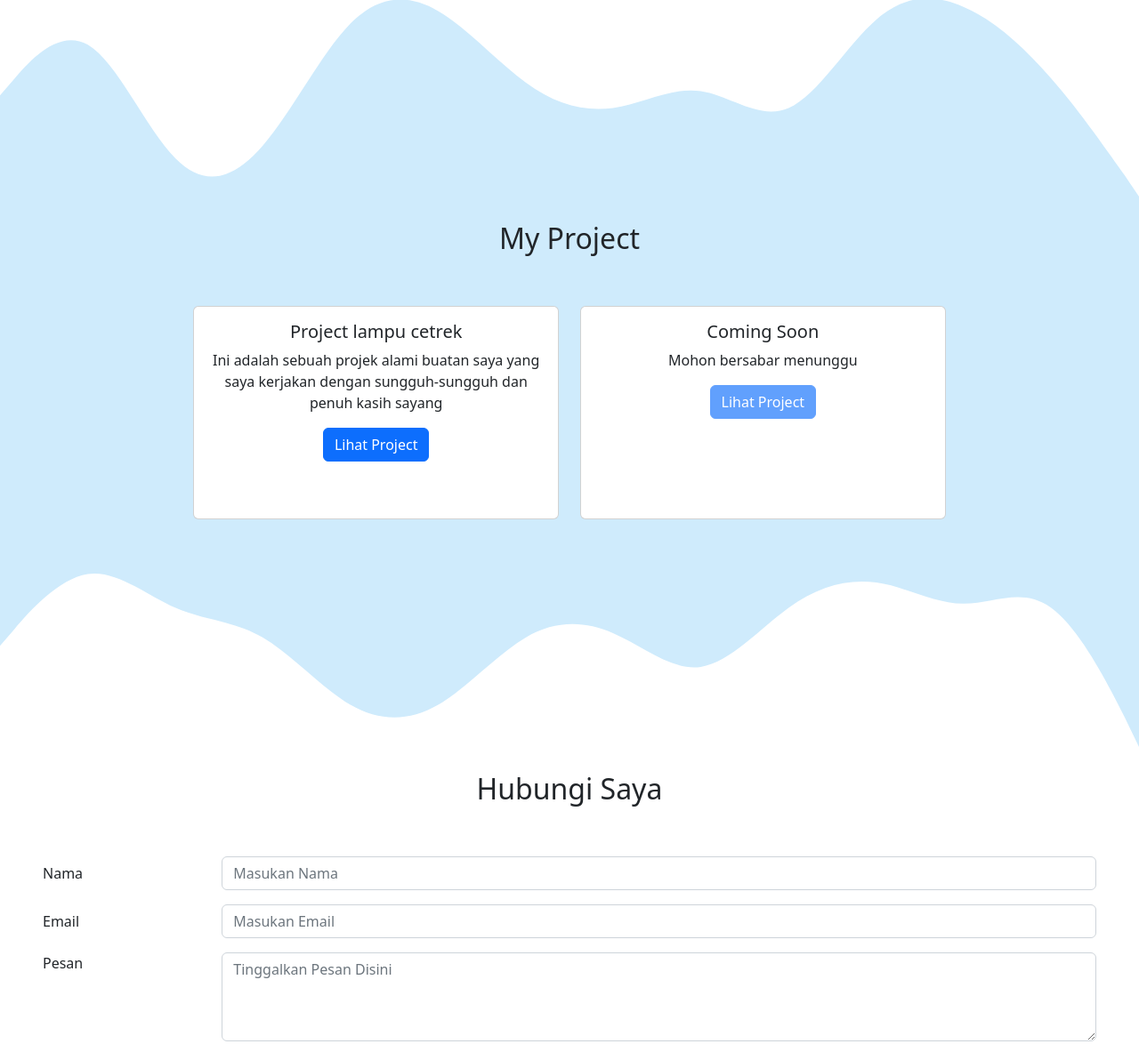
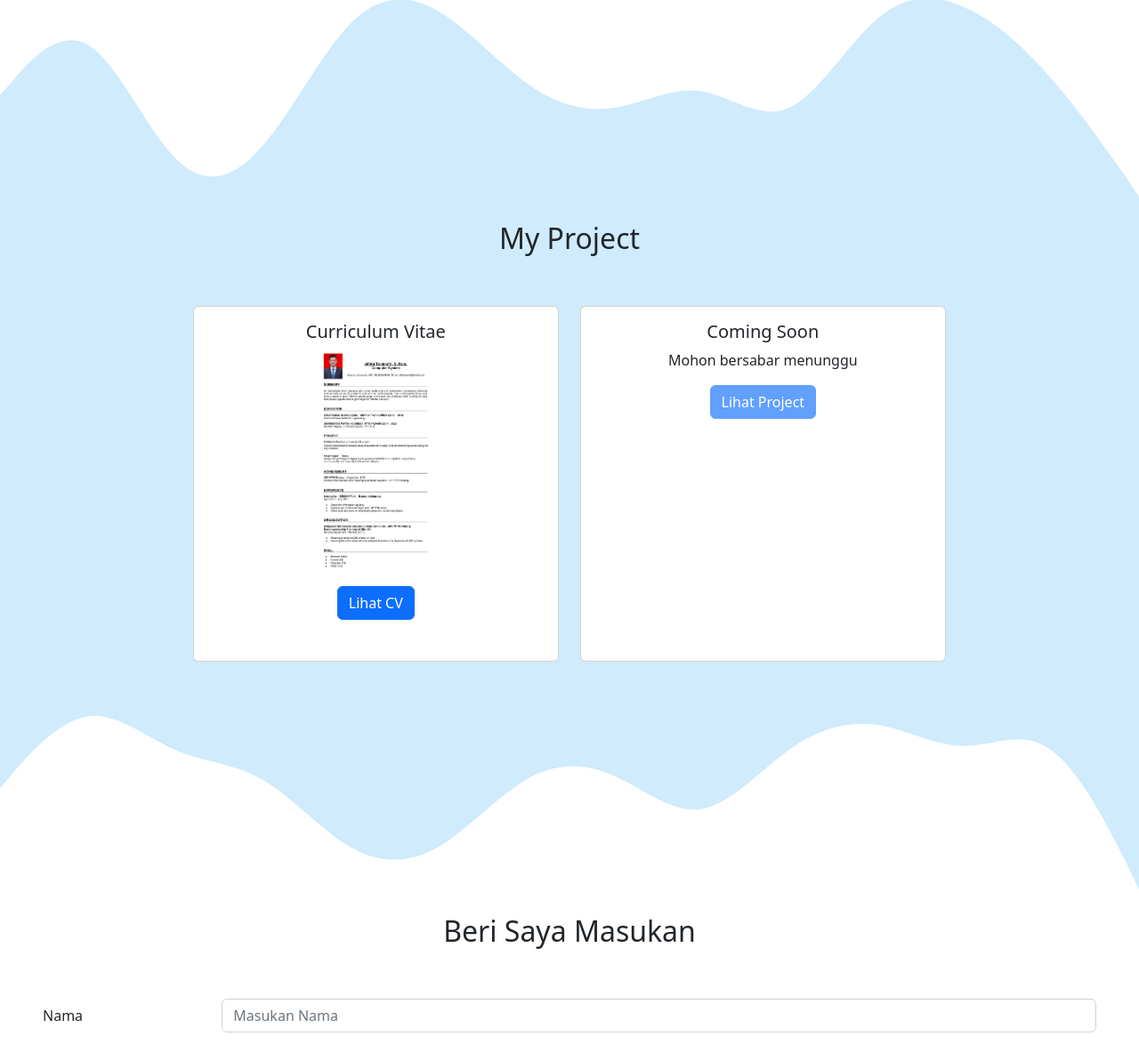
Before and after one commit to alfitratomi/My-Portofolio, a plain HTML site: page index.html in a window 1280 px wide. Shown: the part 1001-2175 px from the top of the page at 89% size. Drawn offline with nearby package versions, Linux system fonts and the light colour scheme.

Commit message:
Menembah Animasi AOS Dan GSAP

```diff
--- a/index.html
+++ b/index.html
@@ -11,6 +11,7 @@
         integrity="sha384-gH2yIJqKdNHPEq0n4Mqa/HGKIhSkIHeL5AyhkYV8i59U5AR6csBvApHHNl/vI1Bx" crossorigin="anonymous">
 
     <link rel="stylesheet" href="https://cdn.jsdelivr.net/npm/bootstrap-icons@1.9.1/font/bootstrap-icons.css">
+    <link rel="stylesheet" href="https://unpkg.com/aos@next/dist/aos.css" />
 
 </head>
 
@@ -56,9 +57,9 @@
             <div class="col mt-5">
                 <section class="jumbotron text-center mt-5">
                     <img src="assets/images/17101152620005_Alfitra Tominofri.jpg" alt="Alfitra Tominofri"
-                        class="rounded-circle img-thumbnail">
+                        class="rounded-circle img-thumbnail" >
                     <h1 class="display-4">Alfitra Tominofri</h1>
-                    <p class="lead">Lulusan Universitas Putra Indonesia YPTK Padang</p>
+                    <p class="lead"></p>
                 </section>
             </div>
         </div>
@@ -69,13 +70,13 @@
 
 
     <!-- Tentang Saya -->
-    <div class="countainer" id="MyAbout">
+    <div class="countainer" id="MyAbout" >
         <svg xmlns="http://www.w3.org/2000/svg" viewBox="0 0 1440 320">
             <path fill="#cfebfc" fill-opacity="1"
                 d="M0,288L20,272C40,256,80,224,120,176C160,128,200,64,240,69.3C280,75,320,149,360,160C400,171,440,117,480,101.3C520,85,560,107,600,117.3C640,128,680,128,720,144C760,160,800,192,840,181.3C880,171,920,117,960,96C1000,75,1040,85,1080,85.3C1120,85,1160,75,1200,96C1240,117,1280,171,1320,176C1360,181,1400,139,1420,117.3L1440,96L1440,0L1420,0C1400,0,1360,0,1320,0C1280,0,1240,0,1200,0C1160,0,1120,0,1080,0C1040,0,1000,0,960,0C920,0,880,0,840,0C800,0,760,0,720,0C680,0,640,0,600,0C560,0,520,0,480,0C440,0,400,0,360,0C320,0,280,0,240,0C200,0,160,0,120,0C80,0,40,0,20,0L0,0Z">
             </path>
         </svg>
-        <div class="row justify-content-evenly text-center ">
+        <div class="row justify-content-evenly text-center " data-aos="fade-down">
             <h2 class="">About Me</h2>
             <div class="col-md-8 ">
                 <section class="MyProject">
@@ -101,21 +102,20 @@
                 d="M0,160L18.5,138.7C36.9,117,74,75,111,96C147.7,117,185,203,222,240C258.5,277,295,267,332,224C369.2,181,406,107,443,69.3C480,32,517,32,554,53.3C590.8,75,628,117,665,144C701.5,171,738,181,775,176C812.3,171,849,149,886,154.7C923.1,160,960,192,997,176C1033.8,160,1071,96,1108,64C1144.6,32,1182,32,1218,48C1255.4,64,1292,96,1329,138.7C1366.2,181,1403,235,1422,261.3L1440,288L1440,320L1421.5,320C1403.1,320,1366,320,1329,320C1292.3,320,1255,320,1218,320C1181.5,320,1145,320,1108,320C1070.8,320,1034,320,997,320C960,320,923,320,886,320C849.2,320,812,320,775,320C738.5,320,702,320,665,320C627.7,320,591,320,554,320C516.9,320,480,320,443,320C406.2,320,369,320,332,320C295.4,320,258,320,222,320C184.6,320,148,320,111,320C73.8,320,37,320,18,320L0,320Z">
             </path>
         </svg>
-        <div class="countainer" style="background: #cfebfc;">
+        <div class="countainer" style="background: #cfebfc;" data-aos="fade-down">
             <div class="row justify-content-center text-center">
                 <h2 class=" ">My Project</h2>
                 <div class="col-md-4 mt-5">
-                    <div class="card " style="height: 15em;">
+                    <div class="card " style="height: 25em;" data-aos="flip-left" data-aos-delay="50">
                         <div class="card-body">
-                            <h5 class="card-title">Project lampu cetrek</h5>
-                            <p class="card-text">Ini adalah sebuah projek alami buatan saya yang saya kerjakan dengan
-                                sungguh-sungguh dan penuh kasih sayang</p>
-                            <a href="#" class="btn btn-primary">Lihat Project</a>
+                            <h5 class="card-title">Curriculum Vitae</h5>
+                            <p class="card-text"><img src="assets/images/CV-Alfitra Tominofri-English_page-0001.jpg" height="250" alt="My CV"></p>
+                            <a href="https://drive.google.com/file/d/1BtFVW6MRL38sq6BzcXV59pkGRjjOsBtJ/view?usp=sharing" class="btn btn-primary">Lihat CV</a>
                         </div>
                     </div>
                 </div>
                 <div class="col-md-4 mt-5">
-                    <div class="card " style="height: 15em;">
+                    <div class="card " style="height: 25em;" data-aos="flip-left" data-aos-delay="150">
                         <div class="card-body">
                             <h5 class="card-title">Coming Soon</h5>
                             <p class="card-text">Mohon bersabar menunggu</p>
@@ -139,13 +139,12 @@
             </path>
         </svg>
         <div class="row text-center mb-5">
-            <h2>Hubungi Saya</h2>
+            <h2>Beri Saya Masukan</h2>
         </div>
         <div class="countainer ms-5 me-5">
             <div class="alert alert-success alert-dismissible fade show d-none" id="myAlert" role="alert">
                 <strong>Terima Kasih!</strong> Semoga pesan yang anda berikan dapat membuat saya berkembang.
-                <button type="button"  class="btn-close" data-bs-dismiss="alert"
-                    aria-label="Close"></button>
+                <button type="button" class="btn-close" data-bs-dismiss="alert" aria-label="Close"></button>
             </div>
             <form name="tom-contact-form">
                 <div class="row mb-3">
@@ -270,9 +269,9 @@
             btnKirim.classList.toggle('d-none')
 
             fetch(scriptURL, { method: 'POST', body: new FormData(form) })
-            .then(response => {
+                .then(response => {
 
-                //tampilkan tobol kirim, hilangkan tombol loading
+                    //tampilkan tobol kirim, hilangkan tombol loading
                     btnLoading.classList.toggle('d-none')
                     btnKirim.classList.toggle('d-none')
 
@@ -286,10 +285,28 @@
                 .catch(error => console.error('Error!', error.message))
         })
     </script>
+    <!-- Script Contact Form end-->
 
-    <script> src</script>
+    <!-- script AOS Start -->
 
-    <!-- Script Contact Form end-->
+    <script src="https://unpkg.com/aos@next/dist/aos.js"></script>
+    <script>
+        AOS.init({
+            once: true,
+        });
+    </script>
+
+    <!-- script AOS Start -->
+
+    <script src="https://cdnjs.cloudflare.com/ajax/libs/gsap/3.11.1/gsap.min.js"></script>
+    <script src="https://cdnjs.cloudflare.com/ajax/libs/gsap/3.11.1/TextPlugin.min.js"></script>
+    <script>
+        gsap.registerPlugin(TextPlugin);
+        gsap.to(".lead", {duration: 2, delay:1.5, text:'Lulusan Universitas Putra Indonesia YPTK Padang',ease: "none"});
+        gsap.from('.jumbotron img',{ duration:1, y:-100, opacity:0, ease:'bounce'})
+        gsap.from('.navbar',{ duration:1.5, y:'-100%', opacity:0, ease:'bounce'})
+        gsap.from('.display-4',{ duration:1.5, x:-50, opacity:0, ease:'back'})
+    </script>
 
 </body>
 
```
Also changed, not shown: assets/images/CV-Alfitra Tominofri-English_page-0001.jpg (added).
